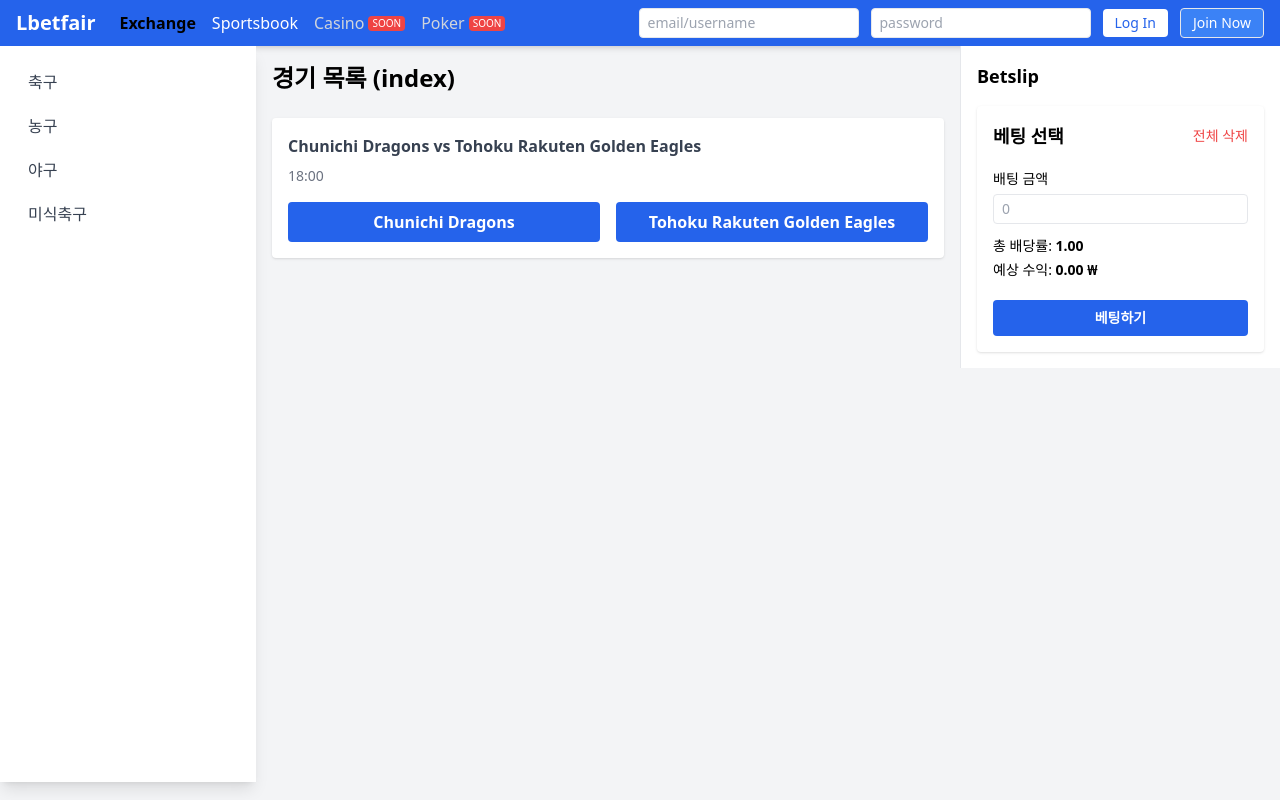
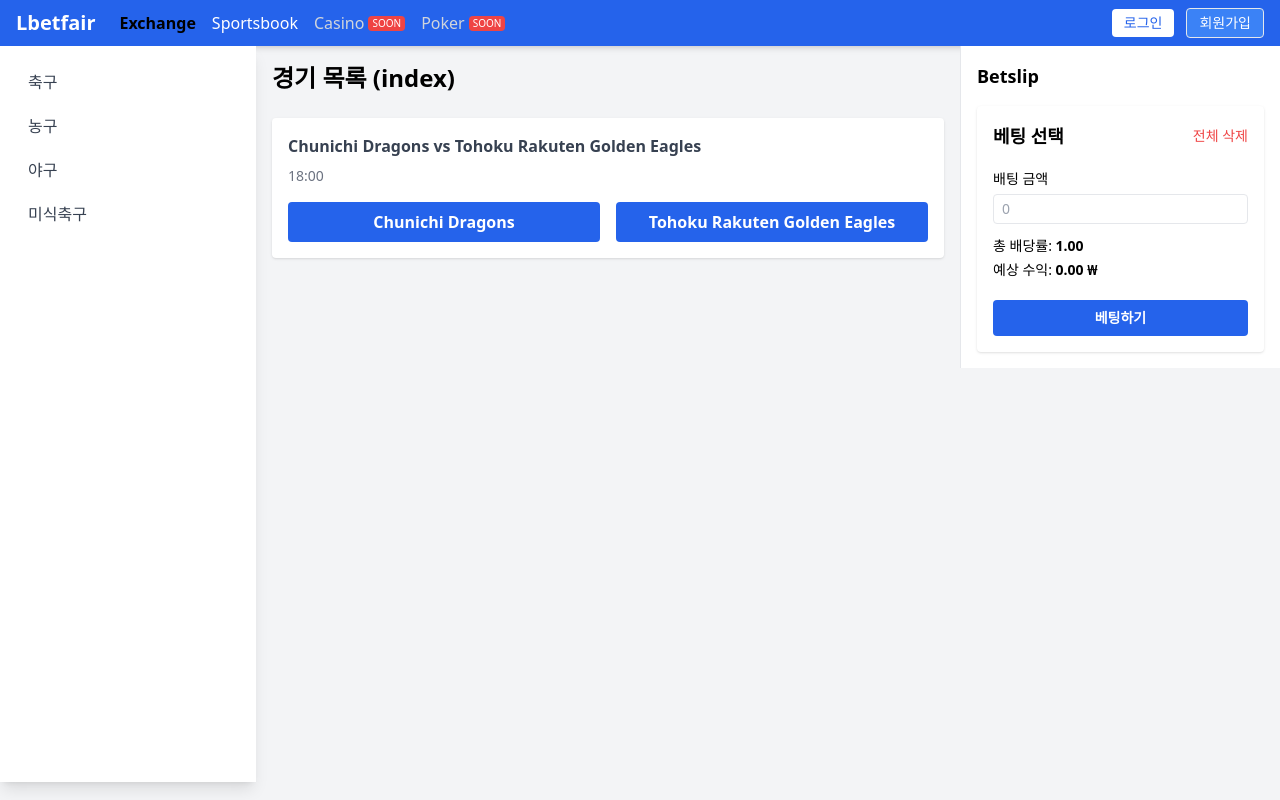
Before and after one commit to parkinyeop/LikeBetFair, a Next.js app: page / in a window 1280 px wide. Built offline with nearby package versions, Linux system fonts and the light colour scheme.

Commit message:
061103_로그인 처리 완료

```diff
--- a/components/Header.tsx
+++ b/components/Header.tsx
@@ -1,10 +1,14 @@
 import React, { useState } from "react";
 import Link from "next/link";
 import JoinForm from './JoinForm';
+import LoginForm from './LoginForm';
+import { useAuth } from '../contexts/AuthContext';
 
 export default function Header() {
   const [selectedCategory, setSelectedCategory] = useState("Exchange");
   const [showJoin, setShowJoin] = useState(false);
+  const [showLogin, setShowLogin] = useState(false);
+  const { isLoggedIn, username, logout } = useAuth();
 
   return (
     <header className="bg-blue-600 text-white shadow-md">
@@ -48,27 +52,35 @@
 
         {/* 로그인 & 기타 */}
         <div className="flex items-center space-x-3 text-sm">
-          <input
-            type="text"
-            placeholder="email/username"
-            className="px-2 py-1 rounded border text-black"
-          />
-          <input
-            type="password"
-            placeholder="password"
-            className="px-2 py-1 rounded border text-black"
-          />
-          <button className="px-3 py-1 bg-white text-blue-600 rounded hover:bg-blue-50">
-            Log In
+          {isLoggedIn ? (
+            <>
+              <span className="font-semibold text-white">{username}님 접속중입니다</span>
+              <button
+                onClick={logout}
+                className="px-3 py-1 bg-white text-blue-600 rounded hover:bg-blue-50"
+              >
+                로그아웃
+              </button>
+            </>
+          ) : (
+            <>
+              <button
+                onClick={() => setShowLogin(true)}
+                className="px-3 py-1 bg-white text-blue-600 rounded hover:bg-blue-50"
+              >
+                로그인
               </button>
               <button
                 onClick={() => setShowJoin(true)}
                 className="px-3 py-1 bg-blue-500 text-white border rounded hover:bg-blue-400"
               >
-            Join Now
+                회원가입
               </button>
+            </>
+          )}
         </div>
       </div>
+      {showLogin && <LoginForm onClose={() => setShowLogin(false)} />}
       {showJoin && <JoinForm onClose={() => setShowJoin(false)} />}
     </header>
   );
```
Also changed, not shown: 1 other file (tests, documents, lock files or other folders). Lines whose indentation alone changed are shown as unchanged.
